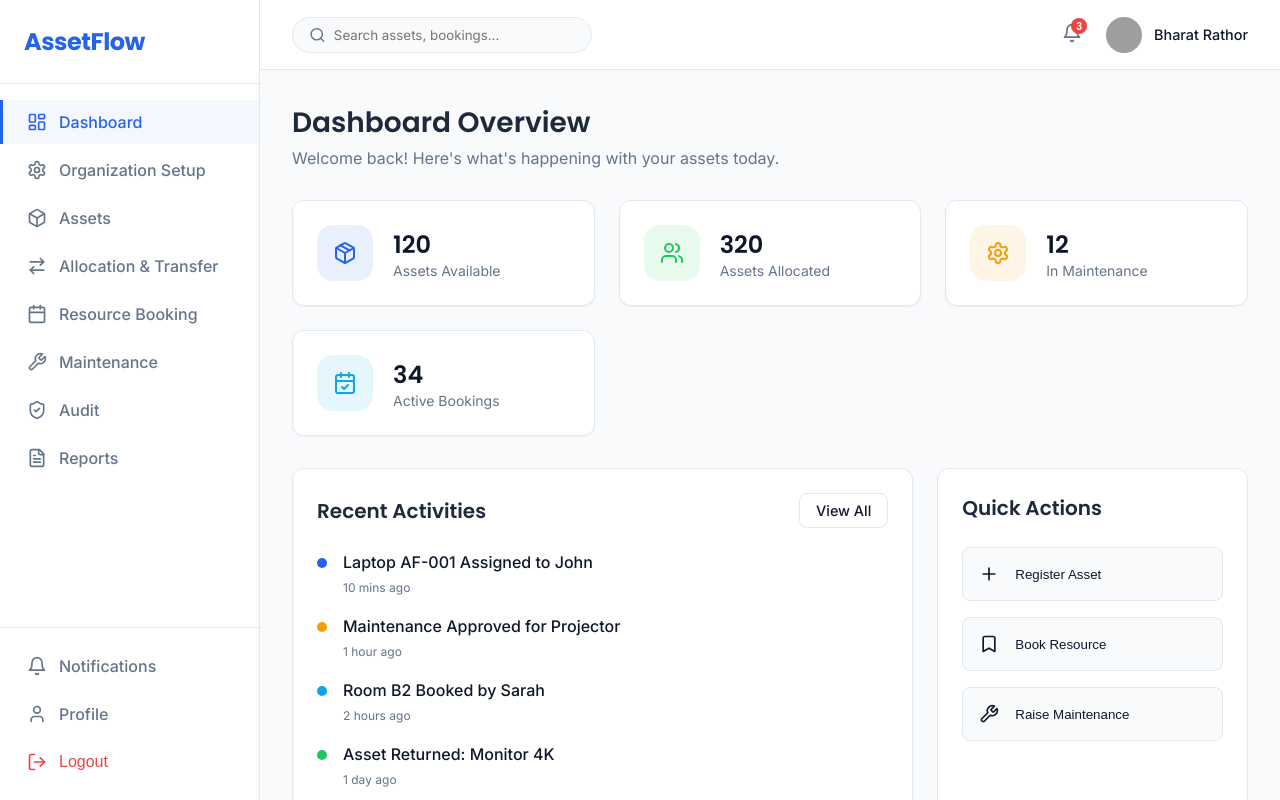
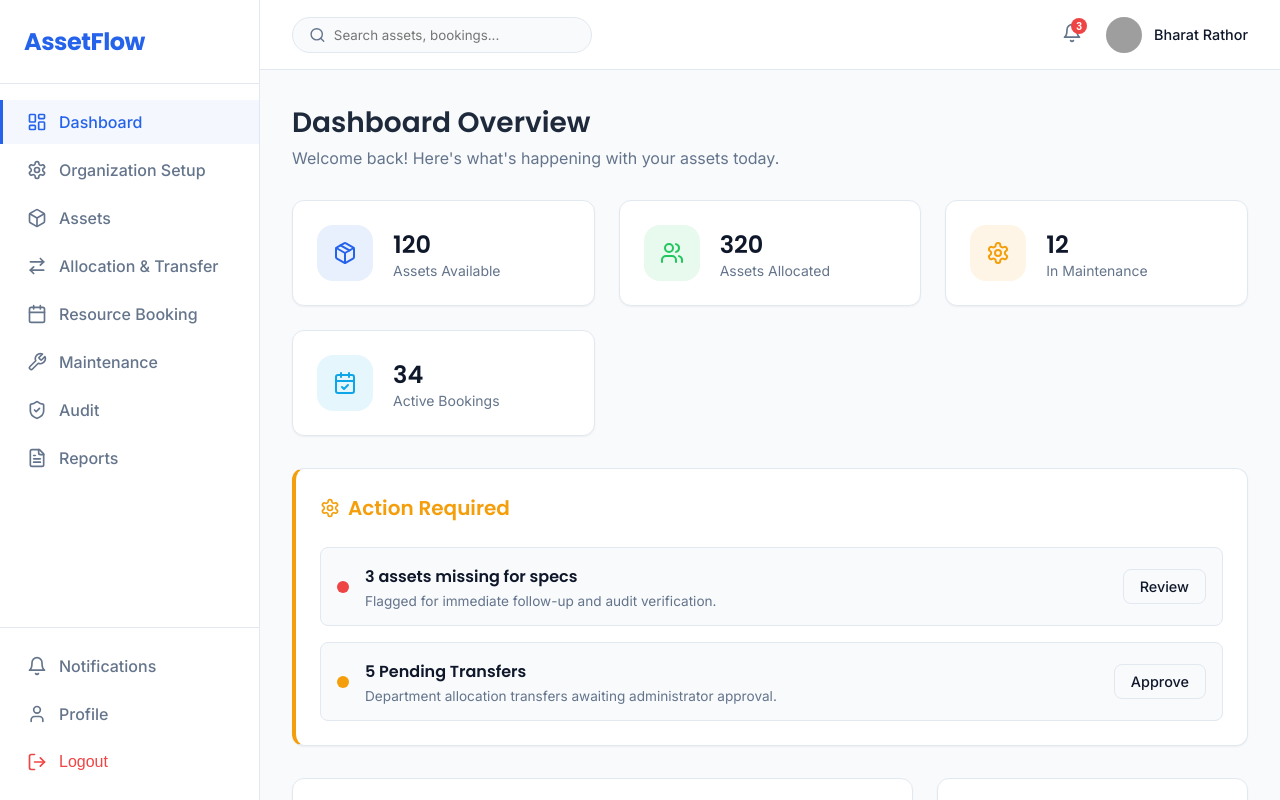
Before and after one commit to DevanshAdhia/AssetFlow-Problem-Statement, a React (Vite) app: page /dashboard in a window 1280 px wide. Built offline with nearby package versions, Linux system fonts and the light colour scheme; grey boxes are pictures that could not be loaded.

Commit message:
UI: Implement 'Action Required' alerts section on Dashboard to match wireframe requirements

```diff
--- a/src/pages/Dashboard/Dashboard.css
+++ b/src/pages/Dashboard/Dashboard.css
@@ -168,3 +168,68 @@
     grid-template-columns: 1fr;
   }
 }
+
+/* Action Required Section */
+.border-warning {
+  border-left: 4px solid var(--warning) !important;
+}
+
+.flex-align-center {
+  display: flex;
+  align-items: center;
+}
+.gap-2 {
+  gap: 0.5rem;
+}
+
+.action-items-list {
+  display: flex;
+  flex-direction: column;
+  gap: 1rem;
+}
+
+.action-alert-item {
+  display: flex;
+  align-items: center;
+  gap: 1rem;
+  padding: 1rem;
+  background: var(--bg-color);
+  border-radius: var(--radius-sm);
+  border: 1px solid var(--border);
+}
+
+.alert-dot {
+  width: 12px;
+  height: 12px;
+  border-radius: 50%;
+  flex-shrink: 0;
+}
+
+.bg-danger { background-color: var(--danger); }
+.bg-warning { background-color: var(--warning); }
+
+.alert-content {
+  flex: 1;
+}
+
+.alert-content h4 {
+  font-size: 1rem;
+  margin-bottom: 0.25rem;
+  color: var(--text-main);
+}
+
+.alert-content p {
+  font-size: 0.85rem;
+  color: var(--text-muted);
+  margin: 0;
+}
+
+@media (max-width: 600px) {
+  .action-alert-item {
+    flex-direction: column;
+    align-items: flex-start;
+  }
+  .action-alert-item .btn {
+    width: 100%;
+  }
+}
--- a/src/pages/Dashboard/Dashboard.jsx
+++ b/src/pages/Dashboard/Dashboard.jsx
@@ -54,6 +54,33 @@ const Dashboard = () => {
         </div>
       </div>
 
+      {/* Action Required Section */}
+      <div className="card action-required-card border-warning">
+        <div className="card-header">
+          <h2 className="text-warning flex-align-center gap-2">
+            <Settings size={20} /> Action Required
+          </h2>
+        </div>
+        <div className="action-items-list">
+          <div className="action-alert-item">
+            <span className="alert-dot bg-danger"></span>
+            <div className="alert-content">
+              <h4>3 assets missing for specs</h4>
+              <p>Flagged for immediate follow-up and audit verification.</p>
+            </div>
+            <button className="btn btn-outline btn-sm">Review</button>
+          </div>
+          <div className="action-alert-item">
+            <span className="alert-dot bg-warning"></span>
+            <div className="alert-content">
+              <h4>5 Pending Transfers</h4>
+              <p>Department allocation transfers awaiting administrator approval.</p>
+            </div>
+            <button className="btn btn-outline btn-sm">Approve</button>
+          </div>
+        </div>
+      </div>
+
       <div className="dashboard-content-grid">
         {/* Recent Activities */}
         <div className="card recent-activities">
```
